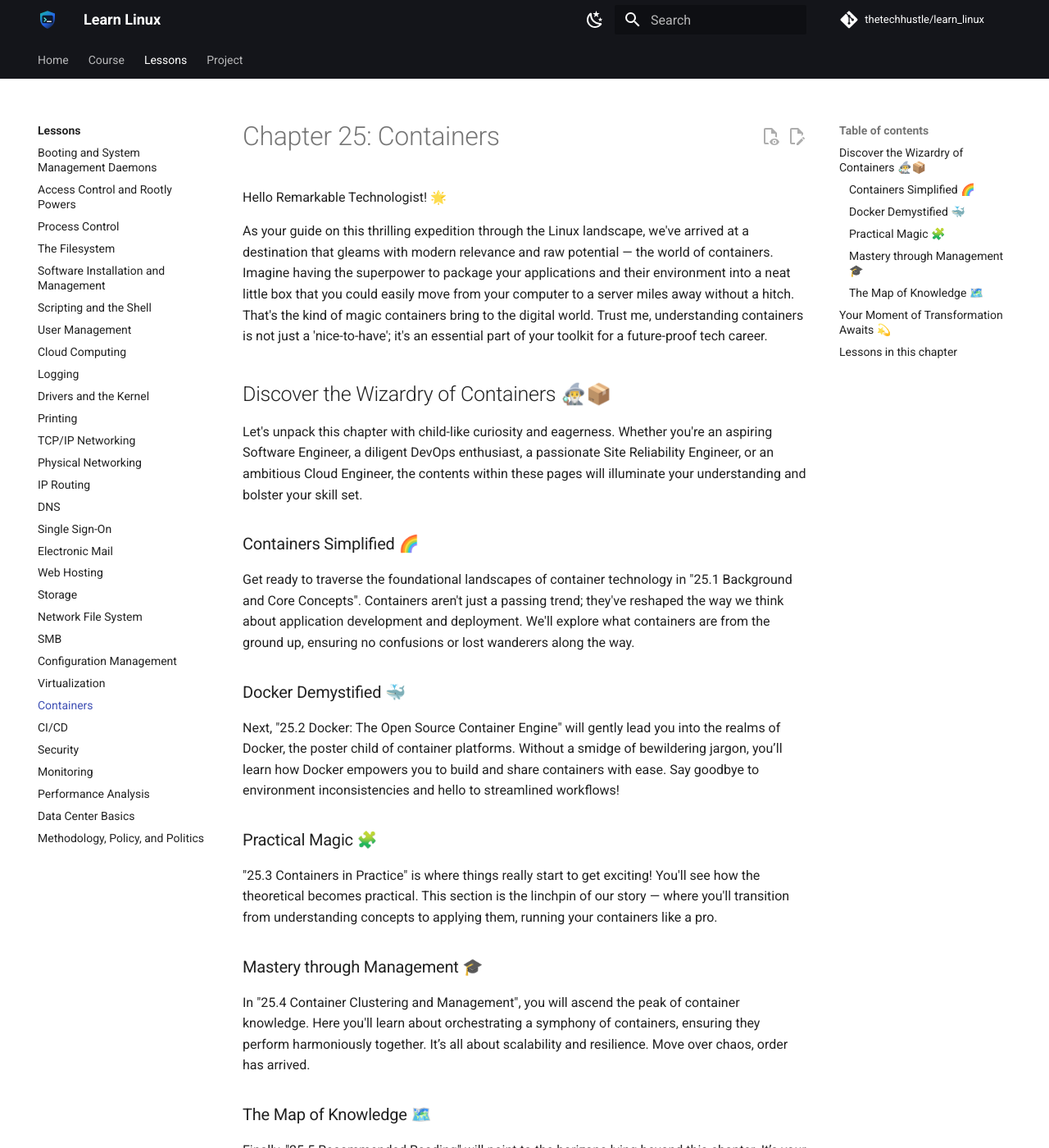
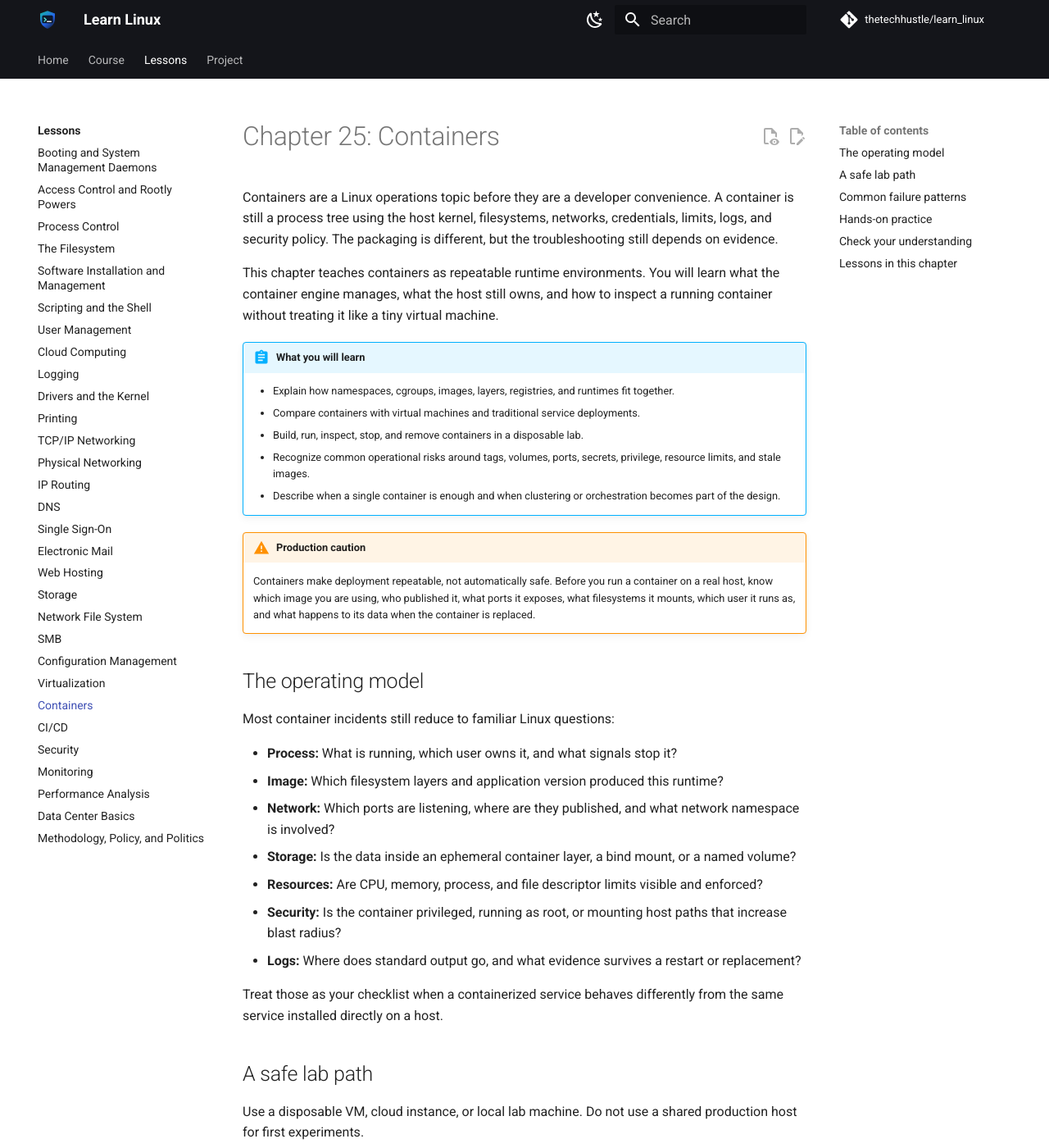
Before and after one commit to thetechhustle/learn_linux, an MkDocs documentation site: the page built from docs/lessons/25_containers/README.md, in a window 1280 px wide and 1400 px high. Shown: the whole window at 82% size. Built offline with MkDocs 1.6.1 and Material for MkDocs 9.7.7, drawn with Linux system fonts in a browser that asks for light colours; comment, search, counter and statistics services are not loaded; some of the changed text lies outside the part shown.

Commit message:
Improve Chapter 25 containers overview (#226)
Co-authored-by: Jules Ai <jules@Juless-Air.ts.net lan>

````diff
--- a/docs/lessons/25_containers/README.md
+++ b/docs/lessons/25_containers/README.md
@@ -1,49 +1,123 @@
 # Chapter 25: Containers
 
-Hello Remarkable Technologist! 🌟
+Containers are a Linux operations topic before they are a developer convenience. A
+container is still a process tree using the host kernel, filesystems, networks,
+credentials, limits, logs, and security policy. The packaging is different, but
+the troubleshooting still depends on evidence.
 
-As your guide on this thrilling expedition through the Linux landscape, we've arrived at a destination that gleams with modern relevance and raw potential — the world of containers. Imagine having the superpower to package your applications and their environment into a neat little box that you could easily move from your computer to a server miles away without a hitch. That's the kind of magic containers bring to the digital world. Trust me, understanding containers is not just a 'nice-to-have'; it's an essential part of your toolkit for a future-proof tech career.
+This chapter teaches containers as repeatable runtime environments. You will
+learn what the container engine manages, what the host still owns, and how to
+inspect a running container without treating it like a tiny virtual machine.
 
-## Discover the Wizardry of Containers 🧙‍♂️📦
+!!! abstract "What you will learn"
+    - Explain how namespaces, cgroups, images, layers, registries, and runtimes
+      fit together.
+    - Compare containers with virtual machines and traditional service
+      deployments.
+    - Build, run, inspect, stop, and remove containers in a disposable lab.
+    - Recognize common operational risks around tags, volumes, ports, secrets,
+      privilege, resource limits, and stale images.
+    - Describe when a single container is enough and when clustering or
+      orchestration becomes part of the design.
 
-Let's unpack this chapter with child-like curiosity and eagerness. Whether you're an aspiring Software Engineer, a diligent DevOps enthusiast, a passionate Site Reliability Engineer, or an ambitious Cloud Engineer, the contents within these pages will illuminate your understanding and bolster your skill set.
+!!! warning "Production caution"
+    Containers make deployment repeatable, not automatically safe. Before you
+    run a container on a real host, know which image you are using, who published
+    it, what ports it exposes, what filesystems it mounts, which user it runs as,
+    and what happens to its data when the container is replaced.
 
-### Containers Simplified 🌈
+## The operating model
 
-Get ready to traverse the foundational landscapes of container technology in "25.1 Background and Core Concepts". Containers aren't just a passing trend; they've reshaped the way we think about application development and deployment. We'll explore what containers are from the ground up, ensuring no confusions or lost wanderers along the way.
+Most container incidents still reduce to familiar Linux questions:
 
-### Docker Demystified 🐳
+- **Process:** What is running, which user owns it, and what signals stop it?
+- **Image:** Which filesystem layers and application version produced this
+  runtime?
+- **Network:** Which ports are listening, where are they published, and what
+  network namespace is involved?
+- **Storage:** Is the data inside an ephemeral container layer, a bind mount, or
+  a named volume?
+- **Resources:** Are CPU, memory, process, and file descriptor limits visible
+  and enforced?
+- **Security:** Is the container privileged, running as root, or mounting host
+  paths that increase blast radius?
+- **Logs:** Where does standard output go, and what evidence survives a restart
+  or replacement?
 
-Next, "25.2 Docker: The Open Source Container Engine" will gently lead you into the realms of Docker, the poster child of container platforms. Without a smidge of bewildering jargon, you’ll learn how Docker empowers you to build and share containers with ease. Say goodbye to environment inconsistencies and hello to streamlined workflows!
+Treat those as your checklist when a containerized service behaves differently
+from the same service installed directly on a host.
 
-### Practical Magic 🧩
+## A safe lab path
 
-"25.3 Containers in Practice" is where things really start to get exciting! You'll see how the theoretical becomes practical. This section is the linchpin of our story — where you'll transition from understanding concepts to applying them, running your containers like a pro.
+Use a disposable VM, cloud instance, or local lab machine. Do not use a shared
+production host for first experiments.
 
-### Mastery through Management 🎓
+1. Install or identify the container engine used by your lab environment.
+2. Run a small, trusted image and record the exact image name and tag.
+3. Inspect the container's process, network, logs, mounts, and resource settings.
+4. Publish one port deliberately, test it locally, then stop the container.
+5. Repeat the run with a named volume or bind mount and observe what data
+   persists after replacement.
+6. Remove the lab container and unused image only after you have captured your
+   notes.
 
-In "25.4 Container Clustering and Management", you will ascend the peak of container knowledge. Here you'll learn about orchestrating a symphony of containers, ensuring they perform harmoniously together. It’s all about scalability and resilience. Move over chaos, order has arrived.
+Useful evidence commands vary by engine, but the habit is the same:
 
-### The Map of Knowledge 🗺️
+```bash
+docker ps
+docker inspect CONTAINER
+docker logs CONTAINER
+docker stats --no-stream CONTAINER
+docker image ls
+docker volume ls
+```
 
-Finally, "25.5 Recommended Reading" will point to the horizons lying beyond this chapter. It’s your treasure map of resources to further your container adventure. Like any skilled craftsman, knowing where to sharpen your tools is crucial.
+When Docker is not the local standard, map the same questions to Podman, nerdctl,
+containerd tooling, or the platform your team operates.
 
-## Your Moment of Transformation Awaits 💫
+## Common failure patterns
 
-This chapter is your lantern in the maze of modern technology. It’s designed to enlighten, not to overwhelm. By the end of it, containers will no longer seem like arcane concepts but rather like faithful allies in your journey towards excellence in the Linux universe. You’ll emerge more confident, equipped, and ready to conquer new heights — not just literate in container-speak, but fluent.
+- The service works on a laptop because `latest` points to a different image
+  than production.
+- Data disappears because it was written to the container layer instead of a
+  volume.
+- A port is listening inside the container but was never published on the host.
+- File permissions break because the container user does not match the mounted
+  directory ownership.
+- A container can consume too much memory because no limit was set or monitored.
+- A restart loop hides the original error because logs were not collected soon
+  enough.
+- A privileged container or broad host bind mount turns an app bug into a host
+  security problem.
 
-Every mountain peak is within reach if you just keep climbing. And in this chapter, we climb together. Let's embrace this ascent and witness your transformation into a Linux container maven.
+## Hands-on practice
 
-Your Adventure Continues... 🚀🐧✨
+Create a short lab note with:
+
+1. The image and tag you ran.
+2. The command used to start the container.
+3. The process, port, mount, and log evidence you collected.
+4. One thing that persisted after replacement and one thing that did not.
+5. One risk you would check before approving the same container for a shared
+   environment.
+
+## Check your understanding
+
+- Why is a container not the same thing as a small virtual machine?
+- Which parts of a containerized workload are still owned by the host?
+- What evidence would you collect before restarting a failing container?
+- Why are image tags, bind mounts, and privileged mode important review points?
+- When would you move from a single container command to a compose file,
+  service manager, or orchestrator?
 
 <!-- lesson-index:start -->
 
 ## Lessons in this chapter
 
-- [25.1 Background and Core Concepts 🏞️](25.1_background_and_core_concepts.md)
-- [Docker: The Open Source Container Engine 🐳](25.2_docker-_the_open_source_container_engine.md)
-- [25.3 Containers in Practice 🧩](25.3_containers_in_practice.md)
+- [25.1 Background and Core Concepts](25.1_background_and_core_concepts.md)
+- [25.2 Docker: The Open Source Container Engine](25.2_docker-_the_open_source_container_engine.md)
+- [25.3 Containers in Practice](25.3_containers_in_practice.md)
 - [25.4 Container Clustering and Management](25.4_container_clustering_and_management.md)
-- [25.5 Recommended Reading 📚](25.5_recommended_reading.md)
+- [25.5 Recommended Reading](25.5_recommended_reading.md)
 
 <!-- lesson-index:end -->
````
